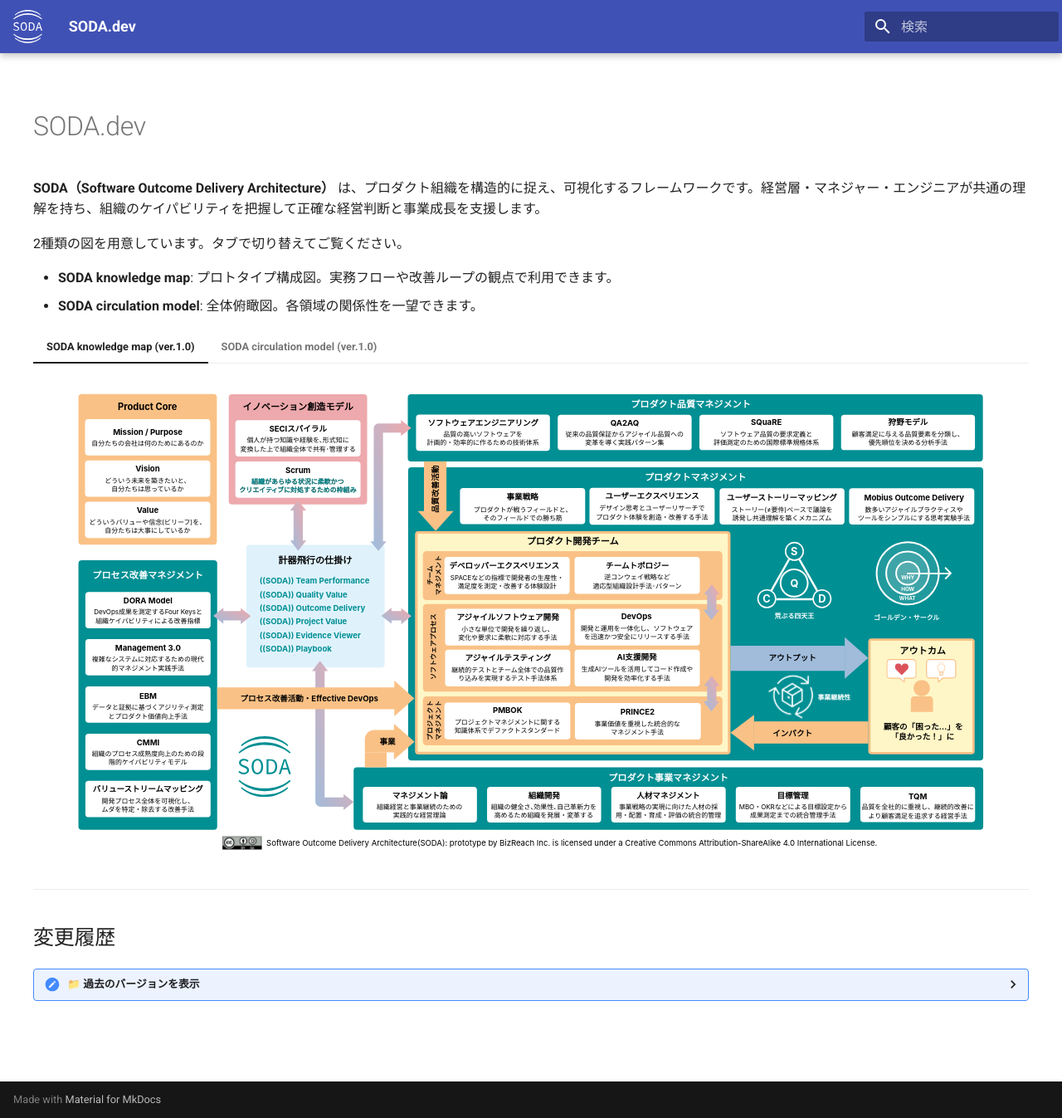
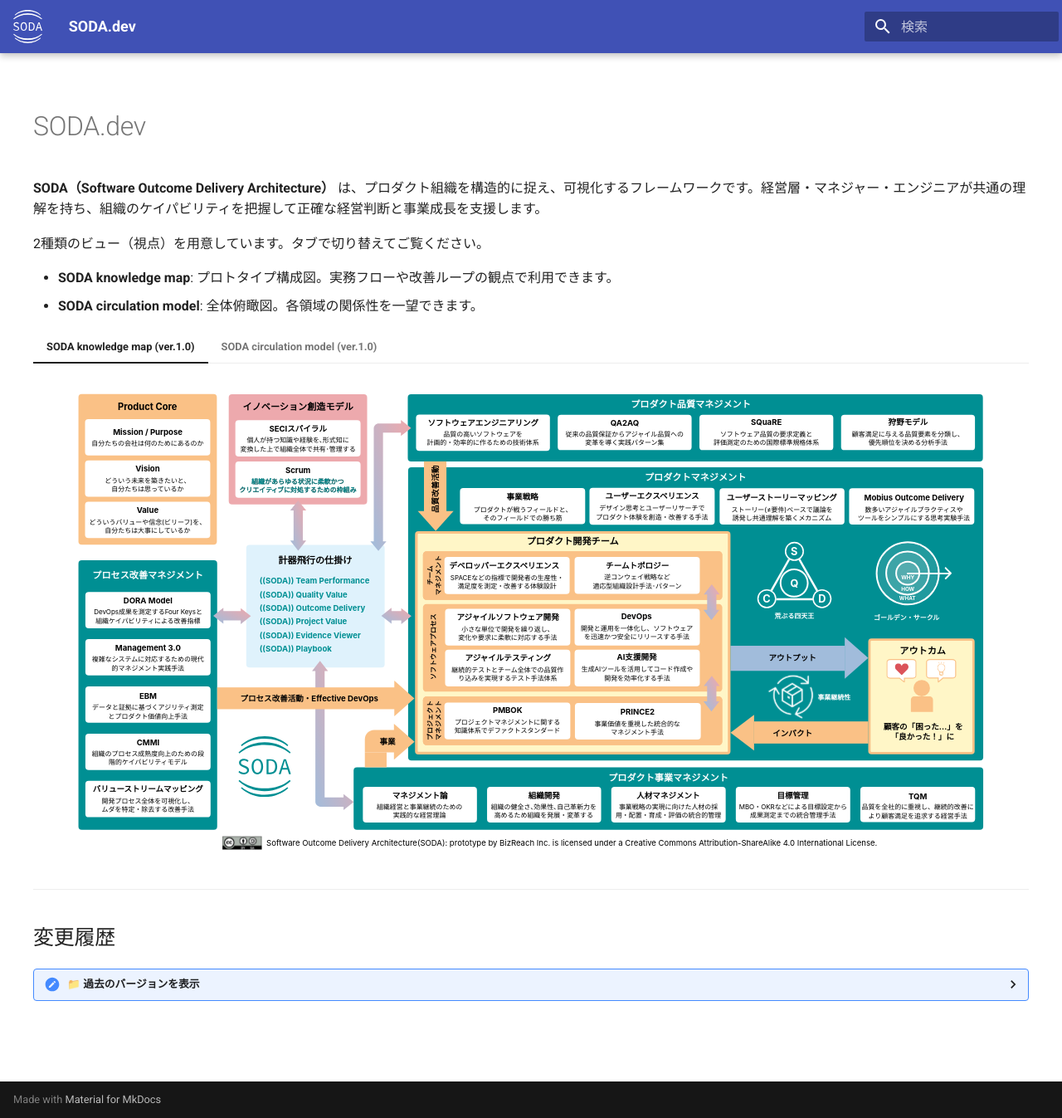
Before and after one commit to Findy/soda.dev, an MkDocs documentation site: the page built from docs/index.md, in a window 1280 px wide and 1347 px high. Shown: the whole window at 83% size. Built offline with MkDocs 1.6.1 and Material for MkDocs 9.7.7, drawn with Linux system fonts in a browser that asks for light colours.

Commit message:
fix: "図"を"ビュー（視点）"に修正

```diff
--- a/docs/index.md
+++ b/docs/index.md
@@ -2,7 +2,7 @@
 
 **SODA（Software Outcome Delivery Architecture）** は、プロダクト組織を構造的に捉え、可視化するフレームワークです。経営層・マネジャー・エンジニアが共通の理解を持ち、組織のケイパビリティを把握して正確な経営判断と事業成長を支援します。
 
-2種類の図を用意しています。タブで切り替えてご覧ください。
+2種類のビュー（視点）を用意しています。タブで切り替えてご覧ください。
 
 - **SODA knowledge map**: プロトタイプ構成図。実務フローや改善ループの観点で利用できます。
 - **SODA circulation model**: 全体俯瞰図。各領域の関係性を一望できます。
```
